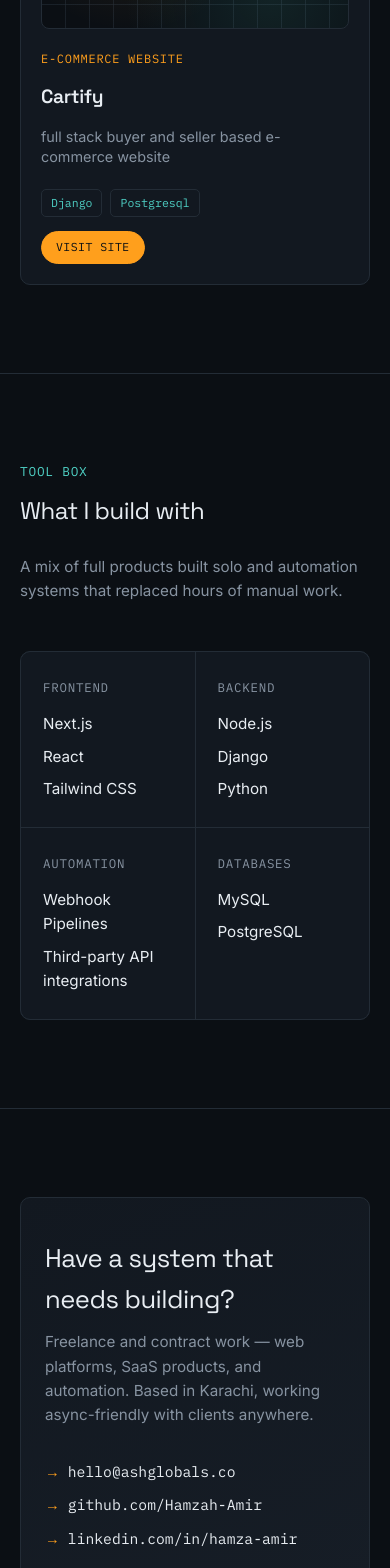
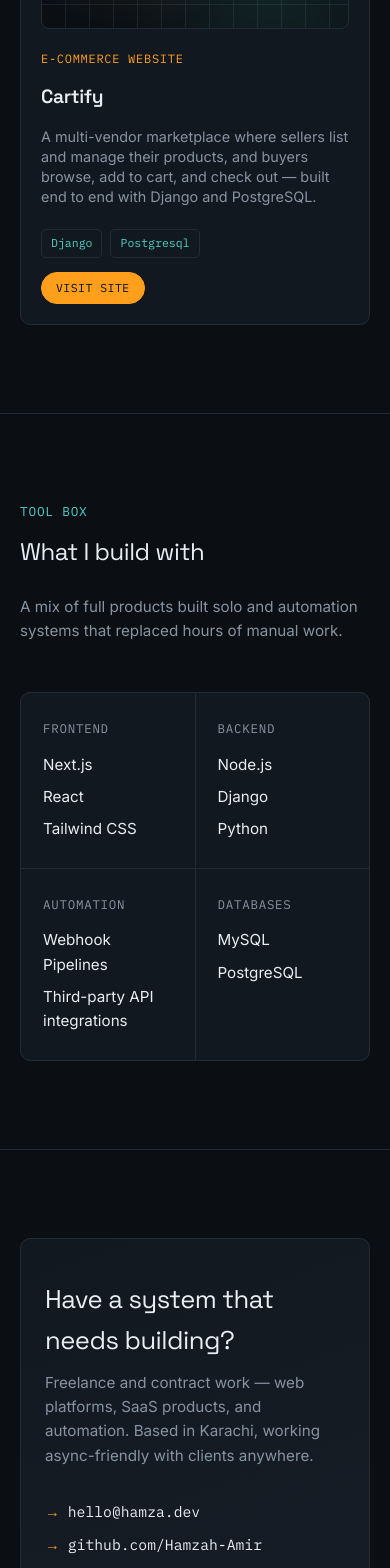
Before and after one commit to Hamzah-Amir/portfolio, a Next.js app: page / in a window 390 px wide. Shown: the part 2480-4048 px from the top of the page. Built offline with nearby package versions, Linux system fonts and the light colour scheme; no server answers.

Commit message:
mobile UI fixed

```diff
--- a/components/Contact.js
+++ b/components/Contact.js
@@ -12,7 +12,7 @@ const Contact = () => {
             <p className={styles["sub"]}>Freelance and contract work — web platforms, SaaS products, and automation. Based in Karachi, working async-friendly with clients anywhere.</p>
             </div>
             <div className={styles["contact-links"]}>
-            <a href="mailto:hello@ashglobals.co">hello@ashglobals.co</a>
+            <a href="mailto:hello@hamza.dev">hello@hamza.dev</a>
             <a href="https://www.github.com/Hamzah-Amir" target="_blank" rel="noopener">github.com/Hamzah-Amir</a>
             <a href="https://www.linkedin.com/in/hamza-amir-a7b628429/" target="_blank" rel="noopener">linkedin.com/in/hamza-amir</a>
             </div>
--- a/components/Navbar.js
+++ b/components/Navbar.js
@@ -29,6 +29,7 @@ const Navbar = () => {
         </button>
         <div className={`${styles.navLinks} ${open ? styles.open : ''}`} id="nav-links">
           <Link href="#work" onClick={closeMenu}>Work</Link>
+          <Link href="#about" onClick={closeMenu}>About</Link>
           <Link href="#stack" onClick={closeMenu}>Stack</Link>
           <Link href="#contact" className='btn btn-primary' onClick={closeMenu}>Get in touch</Link>
         </div>
--- a/components/Work.js
+++ b/components/Work.js
@@ -18,7 +18,7 @@ const Work = () => {
         {
             id: 2,
             title: 'Cartify',
-            description: 'full stack buyer and seller based e-commerce website',
+            description: 'A multi-vendor marketplace where sellers list and manage their products, and buyers browse, add to cart, and check out — built end to end with Django and PostgreSQL.',
             kicker: 'E-commerce website',
             tags: ["Django", "Postgresql"],
             image: null,
```
